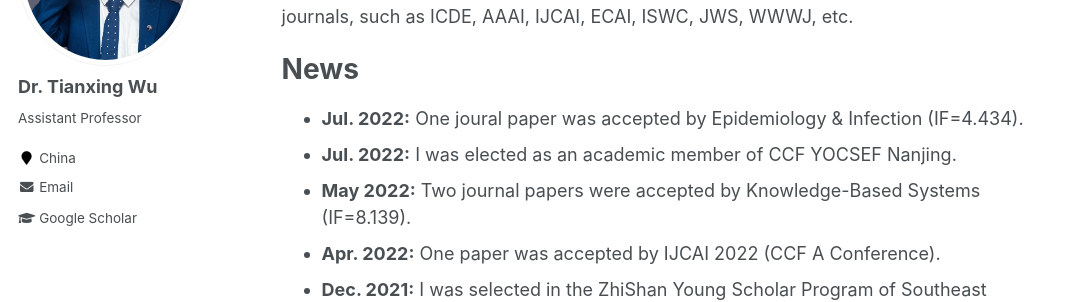
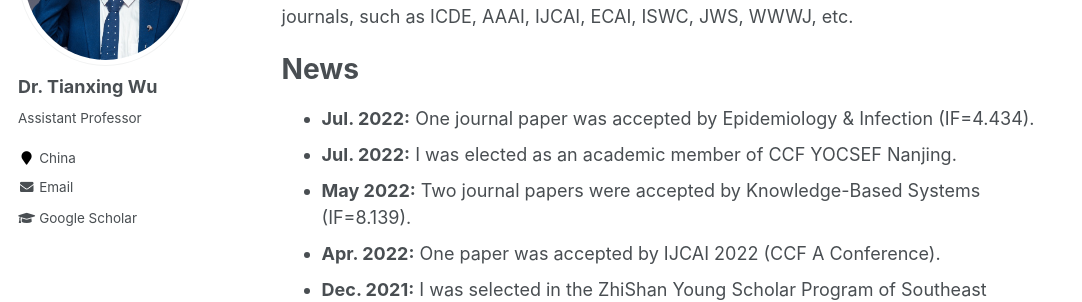
Before and after one commit to tianxing-wu/tianxing-wu.github.io, a Jekyll site: the page built from _pages/about.md, in a window 1280 px wide and 900 px high, scrolled down 353 px. Shown: the part 152-454 px from the top of the window, without its empty margins (0-1082 px from the left). Built offline with Jekyll 4.4.1, drawn with Linux system fonts in a browser that asks for light colours.

Commit message:
info update

```diff
--- a/_pages/about.md
+++ b/_pages/about.md
@@ -19,7 +19,7 @@ In the above research areas, I have published over 30 papers in top-tier confere
 
 News
 ======
-* **Jul. 2022:** One joural paper was accepted by Epidemiology & Infection (IF=4.434).
+* **Jul. 2022:** One journal paper was accepted by Epidemiology & Infection (IF=4.434).
 * **Jul. 2022:** I was elected as an academic member of CCF YOCSEF Nanjing.
 * **May  2022:** Two journal papers were accepted by Knowledge-Based Systems (IF=8.139).
 * **Apr. 2022:** One paper was accepted by IJCAI 2022 (CCF A Conference).
```
